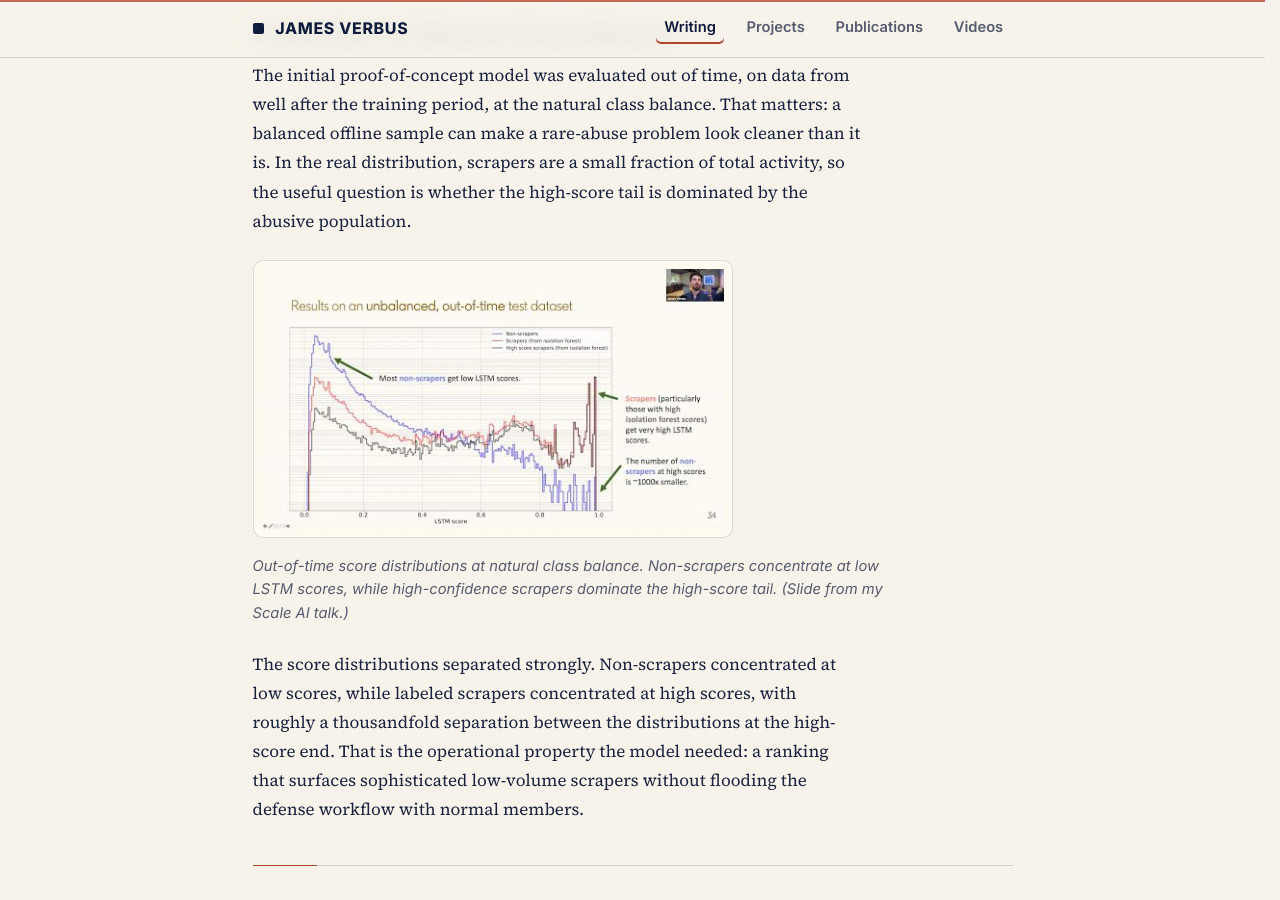
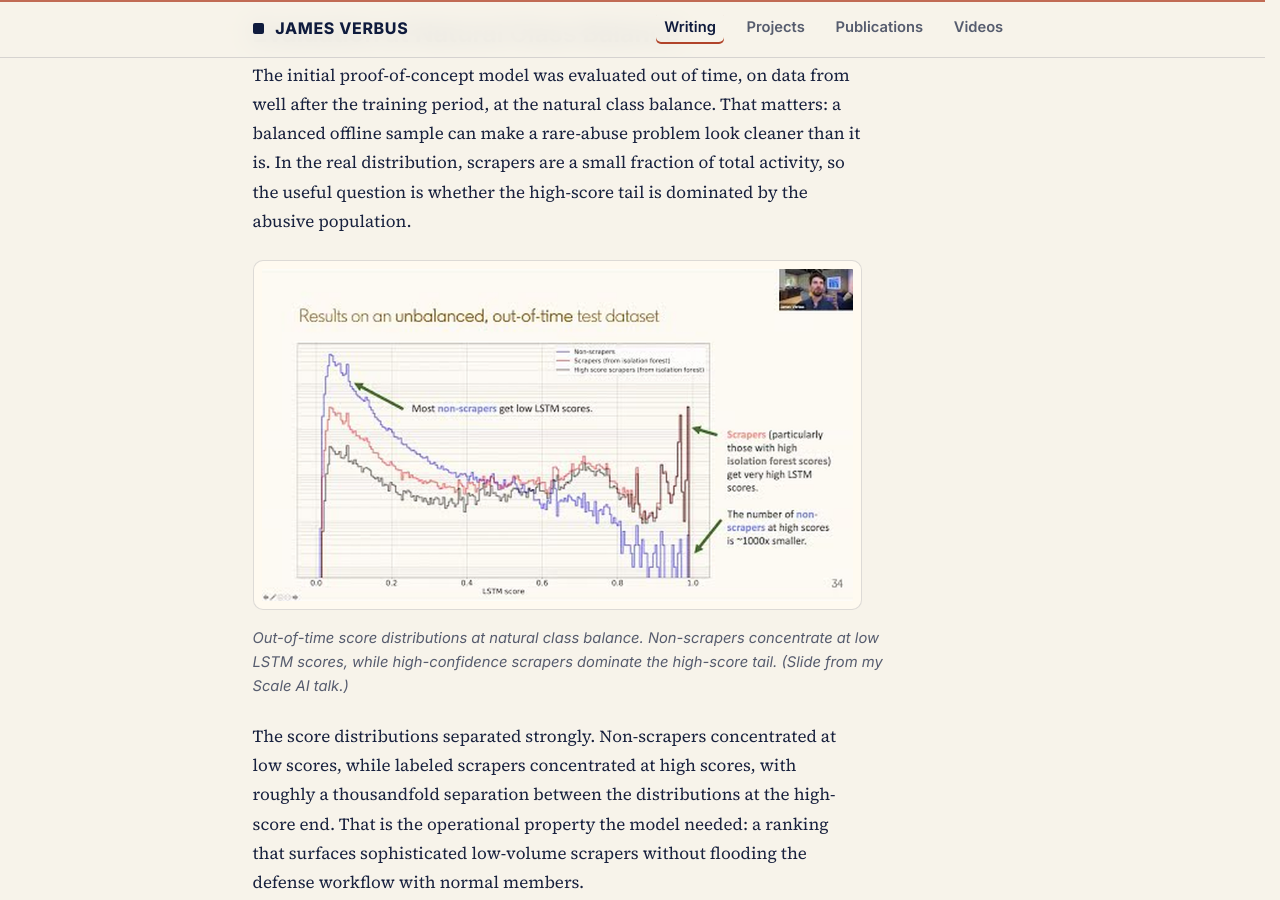
Before and after one commit to jverbus/jverbus.github.io, a Jekyll site: the page built from _posts/2021-09-02-using-deep-learning-to-detect-abusive-sequences-of-member-activity.md, in a window 1280 px wide and 900 px high, scrolled down 5307 px. Built offline with Jekyll 4.4.1, drawn with Linux system fonts in a browser that asks for light colours.

Commit message:
Resize sequence talk slide images

```diff
--- a/_posts/2021-09-02-using-deep-learning-to-detect-abusive-sequences-of-member-activity.md
+++ b/_posts/2021-09-02-using-deep-learning-to-detect-abusive-sequences-of-member-activity.md
@@ -77,7 +77,7 @@ This is a weak-supervision pattern. An unsupervised or rules-assisted system pro
 
 The initial proof-of-concept model was evaluated out of time, on data from well after the training period, at the natural class balance. That matters: a balanced offline sample can make a rare-abuse problem look cleaner than it is. In the real distribution, scrapers are a small fraction of total activity, so the useful question is whether the high-score tail is dominated by the abusive population.
 
-<img src="{{ '/assets/images/activity-sequence-results.png' | relative_url }}" alt="Slide showing LSTM score distributions on an unbalanced out-of-time test dataset, with non-scrapers concentrated at low scores and scrapers concentrated in the high-score tail" width="480" height="270" loading="lazy" decoding="async">
+<img src="{{ '/assets/images/activity-sequence-results.png' | relative_url }}" alt="Slide showing LSTM score distributions on an unbalanced out-of-time test dataset, with non-scrapers concentrated at low scores and scrapers concentrated in the high-score tail" width="900" height="506" loading="lazy" decoding="async">
 
 *Out-of-time score distributions at natural class balance. Non-scrapers concentrate at low LSTM scores, while high-confidence scrapers dominate the high-score tail. (Slide from my Scale AI talk.)*
 
@@ -87,7 +87,7 @@ The score distributions separated strongly. Non-scrapers concentrated at low sco
 
 The same representation also produces activity sequence embeddings. Accounts running the same browser extension, scraper, or automation framework tend to traverse the site in similar ways, so their learned representations can cluster together. That gives defenders another handle on coordinated activity: instead of only asking whether one account looks abusive, ask which accounts are behaviorally close to each other.
 
-<img src="{{ '/assets/images/activity-sequence-embeddings.png' | relative_url }}" alt="Slide showing a two-dimensional projection of activity sequence embeddings, with non-scrapers, scrapers, and high-score scrapers forming visible clusters" width="480" height="270" loading="lazy" decoding="async">
+<img src="{{ '/assets/images/activity-sequence-embeddings.png' | relative_url }}" alt="Slide showing a two-dimensional projection of activity sequence embeddings, with non-scrapers, scrapers, and high-score scrapers forming visible clusters" width="900" height="506" loading="lazy" decoding="async">
 
 *A two-dimensional projection of activity sequence embeddings. Accounts associated with similar scripts or extensions land in nearby regions of the learned space. (Slide from my Scale AI talk.)*
 
```
Also changed, not shown: assets/images/activity-sequence-embeddings.png, assets/images/activity-sequence-results.png.
